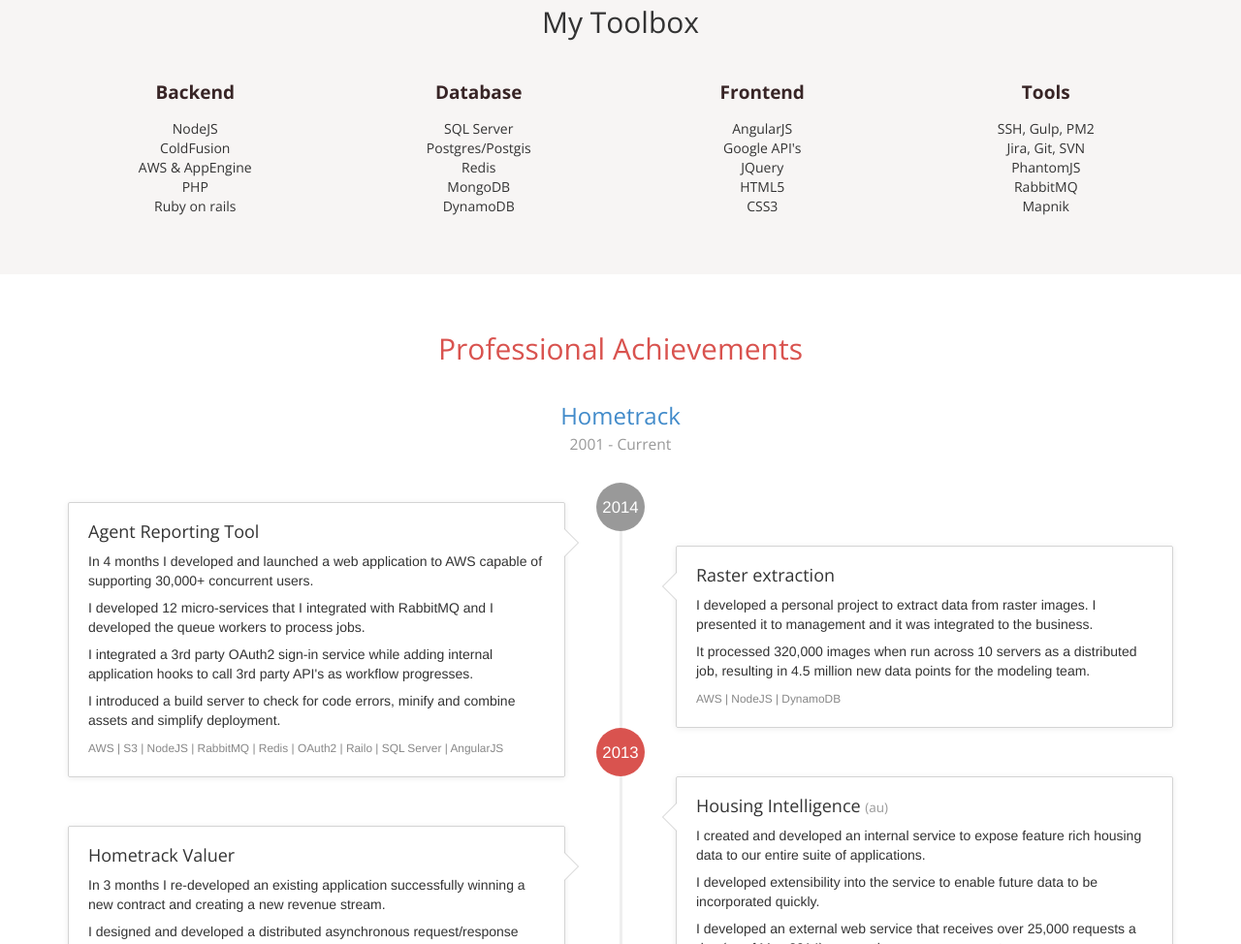
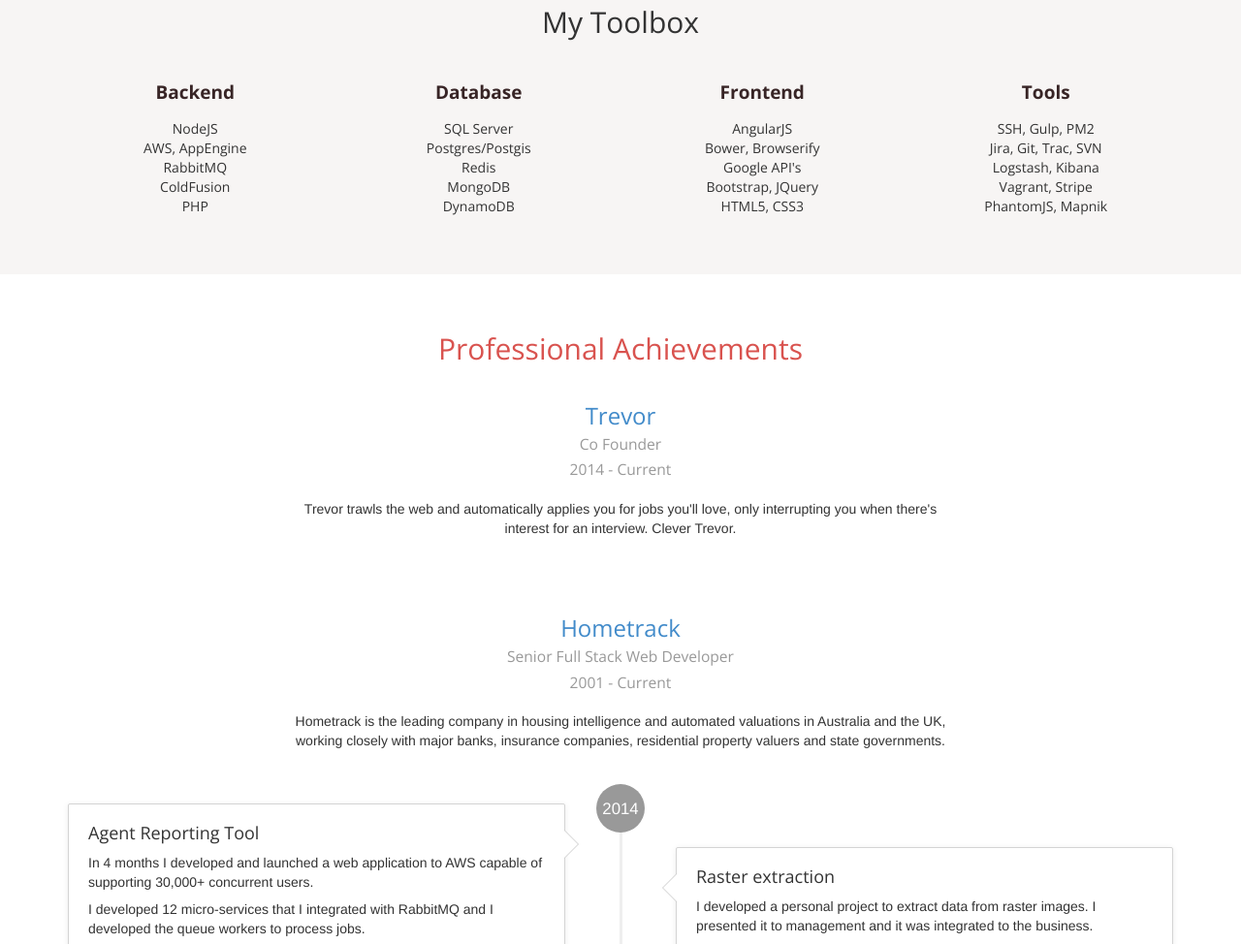
Before and after one commit to zacbarton/zacbarton.com, a plain HTML site: page index.html in a window 1280 px wide. Shown: the part 775-1749 px from the top of the page at 97% size. Drawn offline with nearby package versions, Linux system fonts and the light colour scheme.

Commit message:
adding trevor and updating skills

```diff
--- a/index.html
+++ b/index.html
@@ -55,10 +55,10 @@
 					<div class="h-body text-center">
 						<ul class="list-unstyled">
 							<li>NodeJS</li>
+							<li>AWS, AppEngine</li>
+							<li>RabbitMQ</li>
 							<li>ColdFusion</li>
-							<li>AWS &amp; AppEngine</li>
 							<li>PHP</li>
-							<li>Ruby on rails</li>
 						</ul>
 					</div>
 				</div>
@@ -81,10 +81,10 @@
 					<div class="h-body text-center">
 						<ul class="list-unstyled">
 							<li>AngularJS</li>
+							<li>Bower, Browserify</li>
 							<li>Google API's</li>
-							<li>JQuery</li>
-							<li>HTML5</li>
-							<li>CSS3</li>
+							<li>Bootstrap, JQuery</li>
+							<li>HTML5, CSS3</li>
 						</ul>
 					</div>
 				</div>
@@ -94,10 +94,10 @@
 					<div class="h-body text-center">
 						<ul class="list-unstyled">
 							<li>SSH, Gulp, PM2</li>
-							<li>Jira, Git, SVN</li>
-							<li>PhantomJS</li>
-							<li>RabbitMQ</li>
-							<li>Mapnik</li>
+							<li>Jira, Git, Trac, SVN</li>
+							<li>Logstash, Kibana</li>
+							<li>Vagrant, Stripe</li>
+							<li>PhantomJS, Mapnik</li>
 						</ul>
 					</div>
 				</div>
@@ -108,9 +108,27 @@
 	<div class="container">
 		<h2 class="text-center top-space thin" style="color: #d9534f;">Professional Achievements</h2>
 
-		<div class="row" style="margin-bottom: 20px;">
-			<h3 class="text-muted text-center"><a href="http://www.hometrack.com.au">Hometrack</a><br /><small>2001 - Current</small></h3>
+		<div class="row" style="margin-bottom: 10px;">
+			<h3 class="text-muted text-center">
+				<a href="https://www.trytrevor.com">Trevor</a><br />
+				<small>Co Founder</small><br />
+				<small>2014 - Current</small>
+			</h3>
 		</div>
+		<p class="text-center" style="margin-bottom: 35px; margin-left: 20%; margin-right: 20%;">
+			Trevor trawls the web and automatically applies you for jobs you'll love, only interrupting you when there's interest for an interview. Clever Trevor.
+		</p>
+
+		<div class="row" style="margin-top: 50px; margin-bottom: 10px;">
+			<h3 class="text-muted text-center">
+				<a href="http://www.hometrack.com.au">Hometrack</a><br />
+				<small>Senior Full Stack Web Developer</small><br />
+				<small>2001 - Current</small>
+			</h3>
+		</div>
+		<p class="text-center" style="margin-bottom: 35px; margin-left: 20%; margin-right: 20%;">
+			Hometrack is the leading company in housing intelligence and automated valuations in Australia and the UK, working closely with major banks, insurance companies, residential property valuers and state governments.
+		</p>
 
 		<ul class="timeline" style="margin-top: 0px;">
 			<li>
@@ -184,7 +202,7 @@
 				</div>
 			</li>
 			<li>
-				<div class="timeline-panel"style="margin-top: 50px;">
+				<div class="timeline-panel" style="margin-top: 50px;">
 					<div class="timeline-heading">
 						<h4 class="timeline-title">Hometrack Valuer</h4>
 					</div>
@@ -502,7 +520,7 @@
 			</div>
 			<div class="row">
 				<div class="col-sm-6">
-					<h3><a href="https://extensions.gnom e.org/extension/330/bolt/">Bolt</a> <small>(2012 - Gnome-shell extension <small>legacy</small>)</small></h3>
+					<h3><a href="https://extensions.gnome.org/extension/330/bolt/">Bolt</a> <small>(2012 - Gnome-shell extension <small>legacy</small>)</small></h3>
 					<p>A launcher that's a fusion of the Ubuntu dash, the Gnome-shell overview and the classic Gnome 2 menu.</p>
 					<a href="assets/images/bolt.png" target="_blank"><img src="assets/images/bolt.png" /></a>
 				</div>
```
